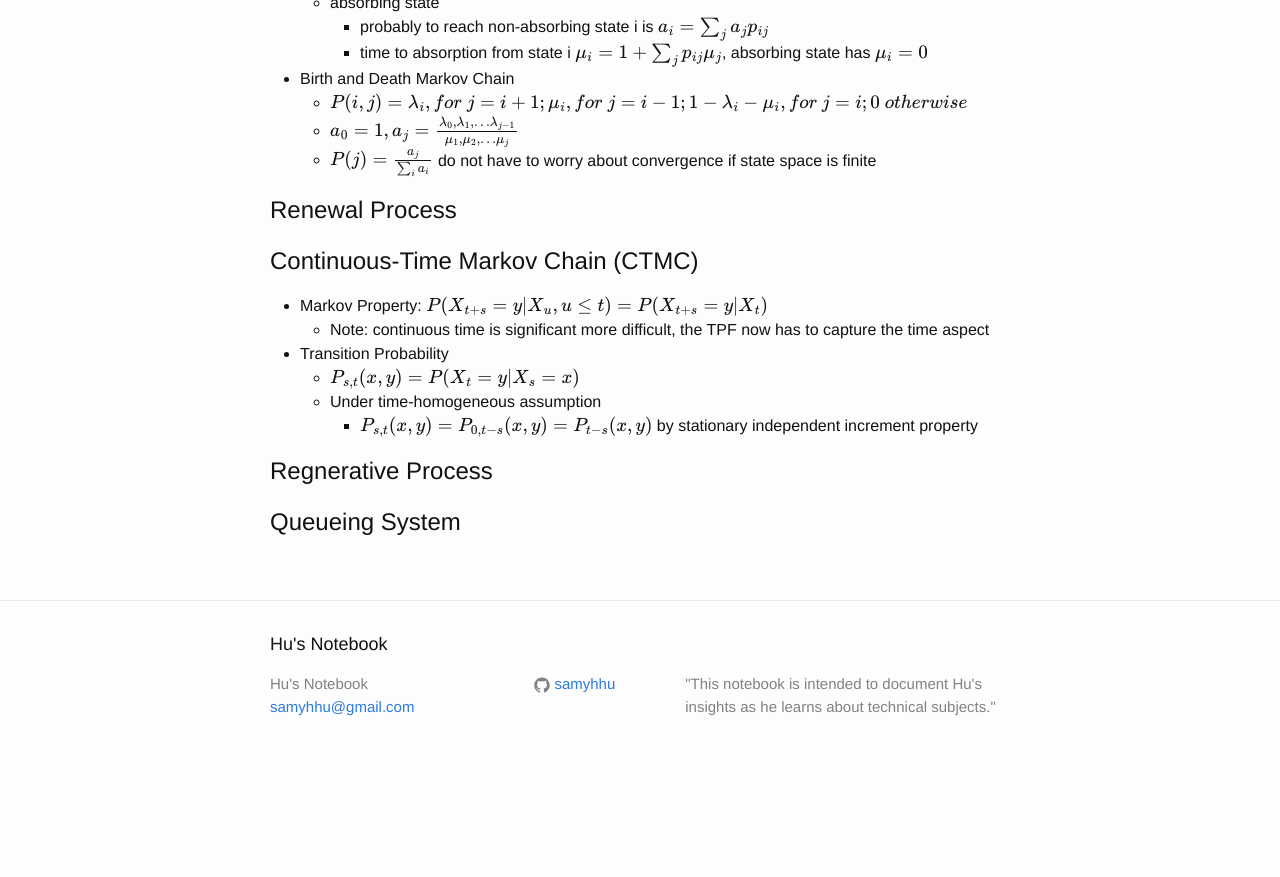
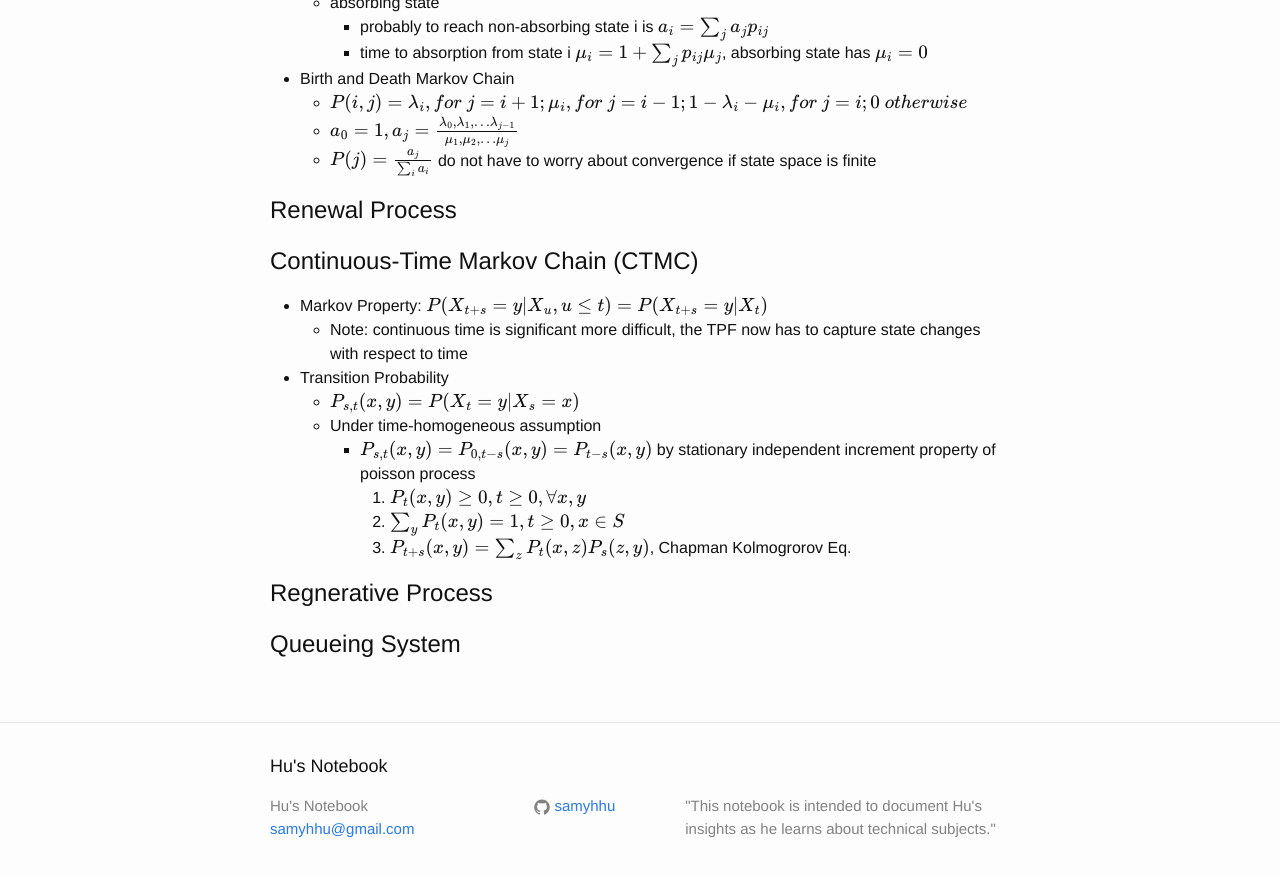
Before and after one commit to samyhhu/samyhhu.github.io, a Jekyll site: the page built from _posts/2020-02-17-markovian-queue.markdown, in a window 1280 px wide and 900 px high, scrolled down 896 px. Shown: the top 877 px of the window. Built offline with Jekyll 4.4.1, drawn with Linux system fonts in a browser that asks for light colours; formulas are drawn with MathJax 3; before the commit the page ends 1674 px from its top, so only the background shows below that.

Commit message:
some corrections

```diff
--- a/_posts/2020-02-17-markovian-queue.markdown
+++ b/_posts/2020-02-17-markovian-queue.markdown
@@ -41,12 +41,14 @@ $$P(X_0 = i_0, X_1 = i_1 ... ,X_k = i_k) = P_0(i_0) \prod_{j=1}^{k}{P(i_{j-1}, i
 
 # Continuous-Time Markov Chain (CTMC)
 - Markov Property: $P(X_{t+s} = y \| X_u, u \leq t) = P(X_{t+s} = y \| X_t)$
-  - Note: continuous time is significant more difficult, the TPF now has to capture the time aspect
+  - Note: continuous time is significant more difficult, the TPF now has to capture state changes with respect to time
 - Transition Probability
   - $P_{s,t}(x,y) = P(X_t = y \| X_s =x)$
   - Under time-homogeneous assumption
-    - $P_{s,t}(x,y) = P_{0,t-s}(x,y) = P_{t-s}(x,y)$ by stationary independent increment property
-
+    - $P_{s,t}(x,y) = P_{0,t-s}(x,y) = P_{t-s}(x,y)$ by stationary independent increment property of poisson process
+    1. $ P_t(x,y) \geq 0, t \geq 0, \forall x, y$
+    2. $ \sum_y{P_t(x,y)} = 1, t \geq 0, x \in S$
+    3. $ P_{t+s}(x,y) = \sum_z{P_t(x,z) P_s(z,y)}$, Chapman Kolmogrorov Eq.
 
 # Regnerative Process
 
```
